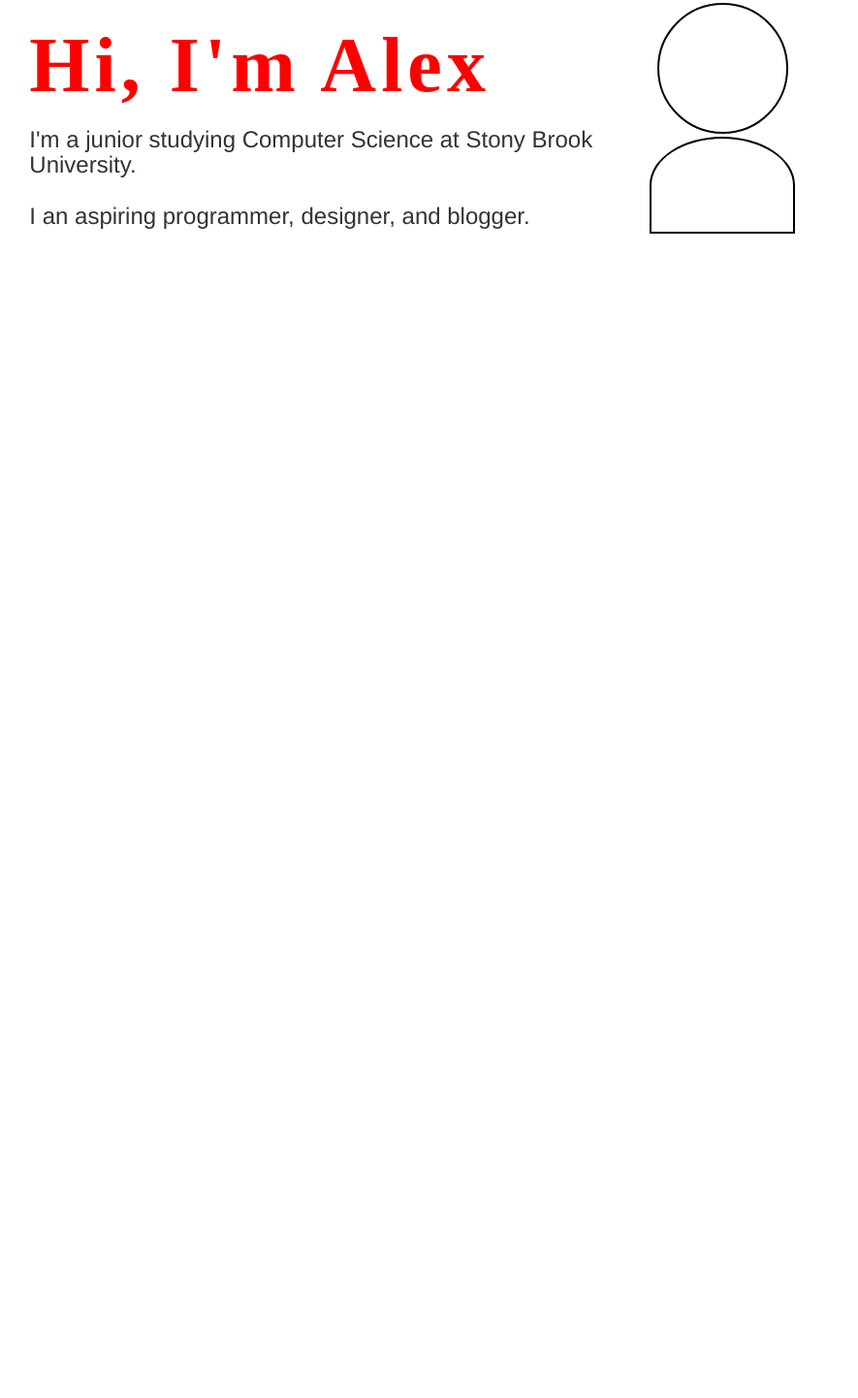
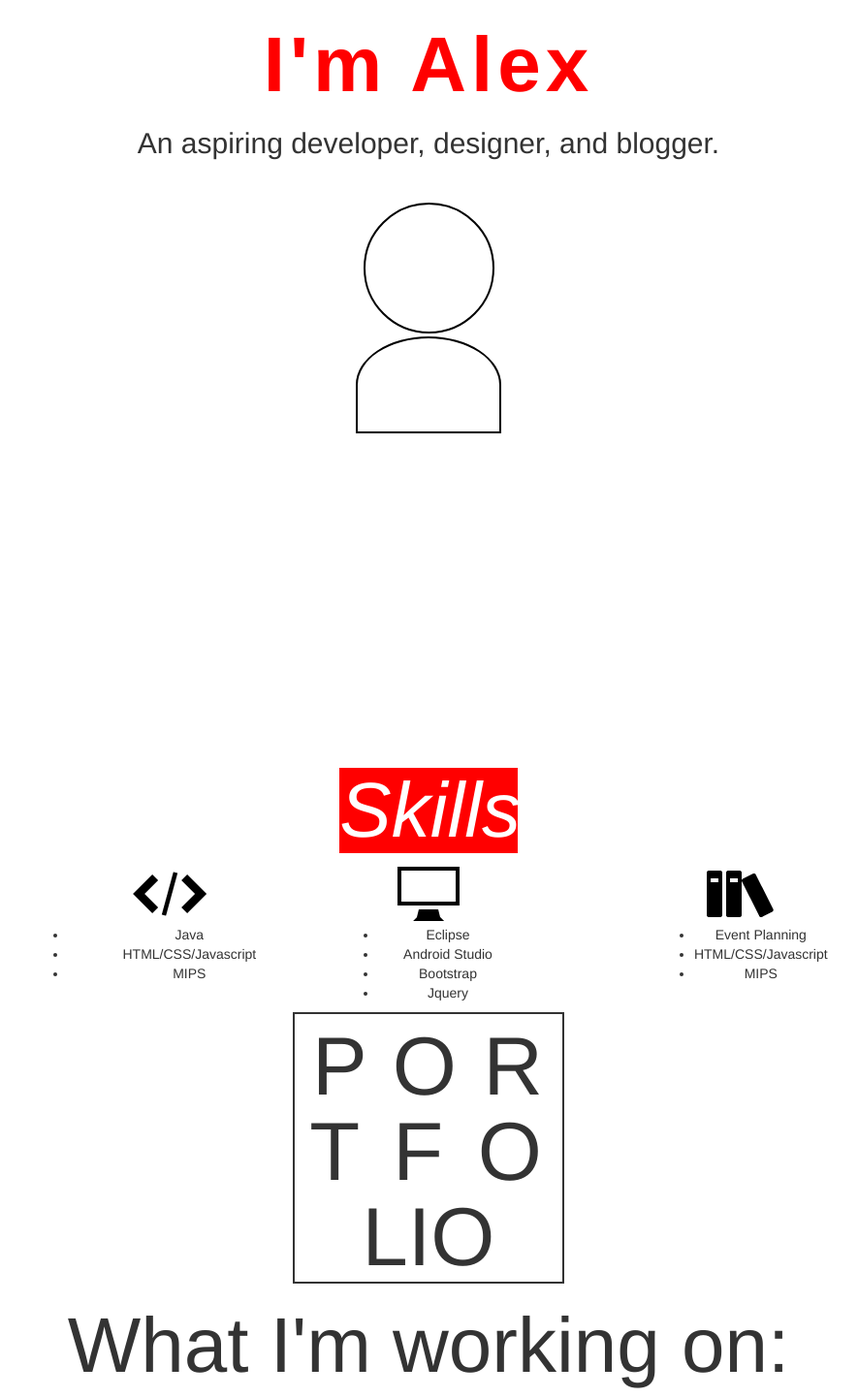
Before and after one commit to alexfchin/Website, a plain HTML site: page index.html in a window 1280 px wide. Shown: the part 797-2239 px from the top of the page at 97% size, without its empty margins (198-1083 px from the left). Before the commit the page ends 1045 px from the top, so only its background shows below. Drawn offline with nearby package versions, Linux system fonts and the light colour scheme.

Commit message:
Centered about

```diff
--- a/index.html
+++ b/index.html
@@ -65,35 +65,95 @@
     <!--   about-->
     <section class="about">
         <div class="row">
-            <div class="col-md-offset-2 col-md-6">
-                <h1 class="title">Hi, I'm Alex</h1>
-                <h3>I'm a junior studying Computer Science at Stony Brook University.
-                <br>
-                <br>
-                I an aspiring programmer, designer, and blogger.
-                </h3>
-            </div>
-            <div class="col-md-1">
-                <div class="circle">
-<!--                    <div class="glasses-bar"></div>-->
-<!--                    <div class="glasses-box"></div>-->
-                </div>
-                <div class="half-circle"></div>
+            <div class="col-md-12 col-sm-offset-0 col-xs-12 col-sm-12">
+                <h1 class="title">I'm Alex</h1>
+                <h2>An aspiring developer, designer, and blogger.</h2>
             </div>
         </div>
-
-        <div class="row">
-
-             <div class="col-md-1">
-
-             </div>
-
-
+        <div class="pagination">
+            <div class="circle"></div>
+            <div class="half-circle"></div>
         </div>
     </section>
 
 
 
+
+    <section class="skills">
+        <div class="row">
+            <div class="col-md-offset-5 col-md-2">
+                <h1 class="skillTitle">Skills</h1>
+            </div>
+        </div>
+        <div class="row">
+            <div class="col-md-offset-2 col-md-3">
+                <img src="icons/385-embed2.png">
+                <ul>
+                    <li>Java</li>
+                    <li>HTML/CSS/Javascript</li>
+                    <li>MIPS</li>
+                </ul>
+            </div>
+            <div class="col-md-2">
+                <img id="display" src="icons/087-display.png">
+                <ul>
+                    <li>Eclipse</li>
+                    <li>Android Studio</li>
+                    <li>Bootstrap</li>
+                    <li>Jquery</li>
+
+                </ul>
+            </div>
+            <div class="col-md-3">
+                <div class="books">
+                    <img src="icons/033-books.png">
+                    <ul>
+                        <li>Event Planning</li>
+                        <li>HTML/CSS/Javascript</li>
+                        <li>MIPS</li>
+                    </ul>
+                </div>
+            </div>
+
+        </div>
+    </section>
+
+    <seciton class="portfolio">
+        <div class="row">
+            <div id=portfolio class="col-md-offset-5">
+                <div class="squareText">
+                    <h1 class="por">P O R</h1>
+                    <h1 class="tfo">T F O</h1>
+                    <h1 class="lio">LIO</h1>
+                </div>
+            </div>
+        </div>
+    </seciton>
+
+    <section class="wip">
+        <h1>What I'm working on:</h1>
+
+        <!--       big letters WIP, with an underline saying current goals
+       blog
+       site
+       app
+       -->
+        <!--        <h1>What im currently working on</h1>-->
+    </section>
+
+    <section class="contact">
+        <!--        <h1>Let's connect</h1>-->
+        <!--        listing social media using icons
+   github
+   linkedIn
+   EmailMe
+   instagram
+   -->
+    </section>
+
+    <section class="footer">
+        <!--        <h3>Made with Brackets and Bootstrap</h3>-->
+    </section>
 
 
     <!-- jQuery (necessary for Bootstrap's JavaScript plugins) -->
@@ -107,6 +167,7 @@
 
 
 
+
     <link rel="stylesheet" href="test.css">
 
 
--- a/test.css
+++ b/test.css
@@ -3,7 +3,6 @@ html {
     height: 100%;
     margin: 0;
     position: relative;
-
 }
 
 .navbar {
@@ -19,7 +18,7 @@ html {
 }
 
 .home .border {
-   height: 300px;
+    height: 300px;
     width: 300px;
     padding-top: 80px;
     padding-bottom: 80px;
@@ -41,64 +40,85 @@ html {
     color: RED;
     letter-spacing: 5px;
     font-weight: bold;
-    font-size: 80px;
-    font-family: serif;
+    font-size: 80px;}
+
+section{
+    align-content: center;
+    text-align: center;
 }
 
-.circle{
-/*    background: black;*/
+.person{
+    display: inline-block;
+    text-align: center;
+}
+
+.circle {
     margin-left: 7.5px;
+    margin-top: 10%;
     width: 135px;
     height: 135px;
     border: 2px solid black;
     border-radius: 50%;
-    z-index: 0;
 }
 
 .half-circle {
     margin-top: 3px;
     border: 2px solid black;
-	 width: 150px;
+    width: 150px;
     height: 100px;
     border-top-left-radius: 50%;
     border-top-right-radius: 50%;
-
 }
 
-.glasses-bar{
-    display: block;
-    width: 30px;
-    border: 0;
-    border-bottom: 2px solid red;
-    left: 100px;
-
+.skills {
+    padding-top: 300px;
 }
 
-
-
-
-/*
-
-.circle {
-    width: 30px;
-    height: 30px;
-    border: 1px solid;
-    border-radius: 50%;
-    background-color: black;
+.skillTitle {
+    text-align: center;
+    font-size: 80px;
+    display: block;
+    background: red;
+    color: white;
+    font-style: italic;
 }
 
-.center {
-    width: 50%;
+.skills #display {
+    /*    center*/
+    display: block;
     margin: 0 auto;
 }
 
-#skillTag {
-    font-weight: 300;
-    display: inline-block;
-    padding-bottom: 5px;
-    border-bottom: 1px #d2202f solid;
-    position: relative;
+.skills .books {
+    float: right;
 }
 
-.underline {}
-*/
+#portfolio {
+    height: 280px;
+    width: 280px;
+    margin: auto;
+    border: 2px solid;
+    text-align: center;
+}
+
+.portfolio h1 {
+    font-size: 85px;
+    line-height: 80%;
+}
+
+.por {
+    letter-spacing: 2px;
+}
+
+.tfo {
+    letter-spacing: 6px;
+}
+
+.lio {
+    letter-spacing: 0px;
+}
+
+.wip h1 {
+    font-size: 80px;
+    text-align: center;
+}
```
